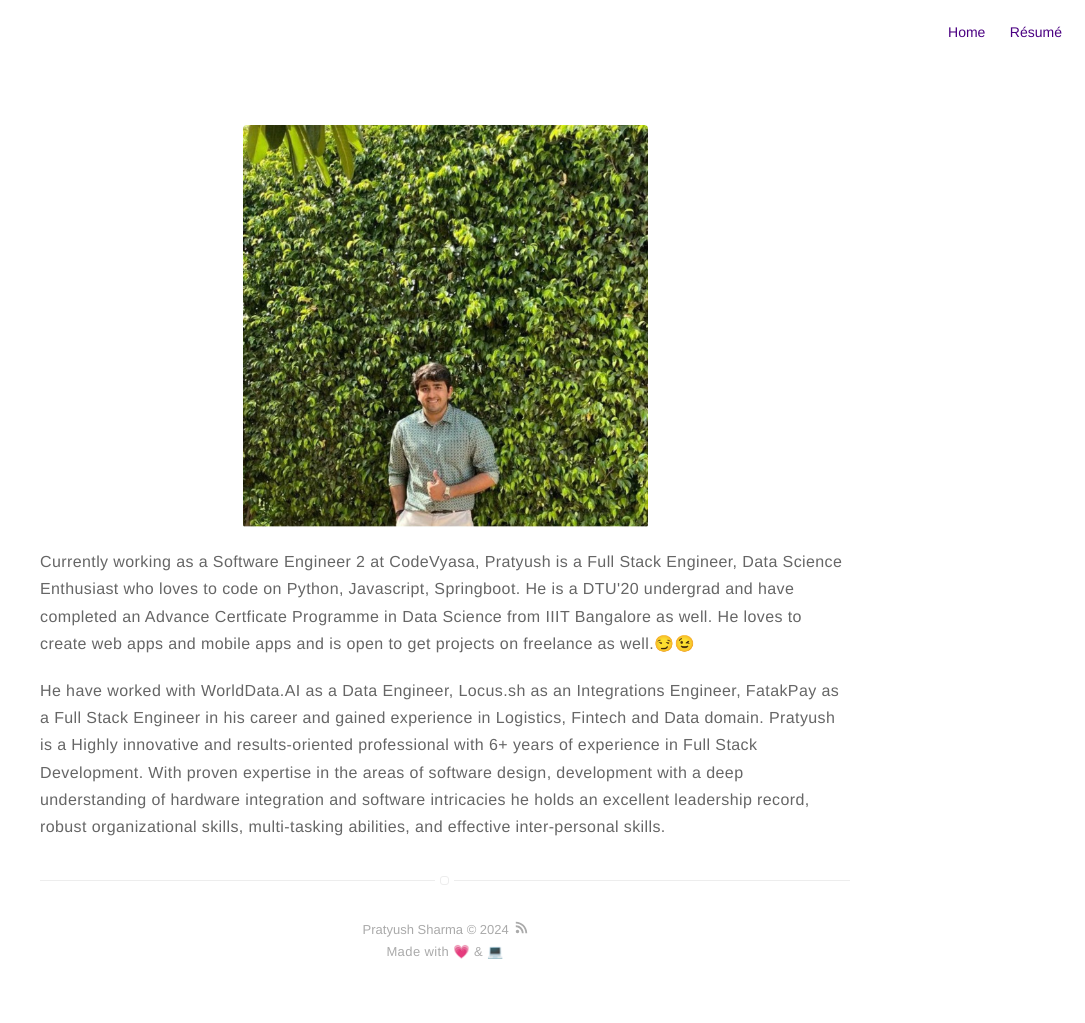
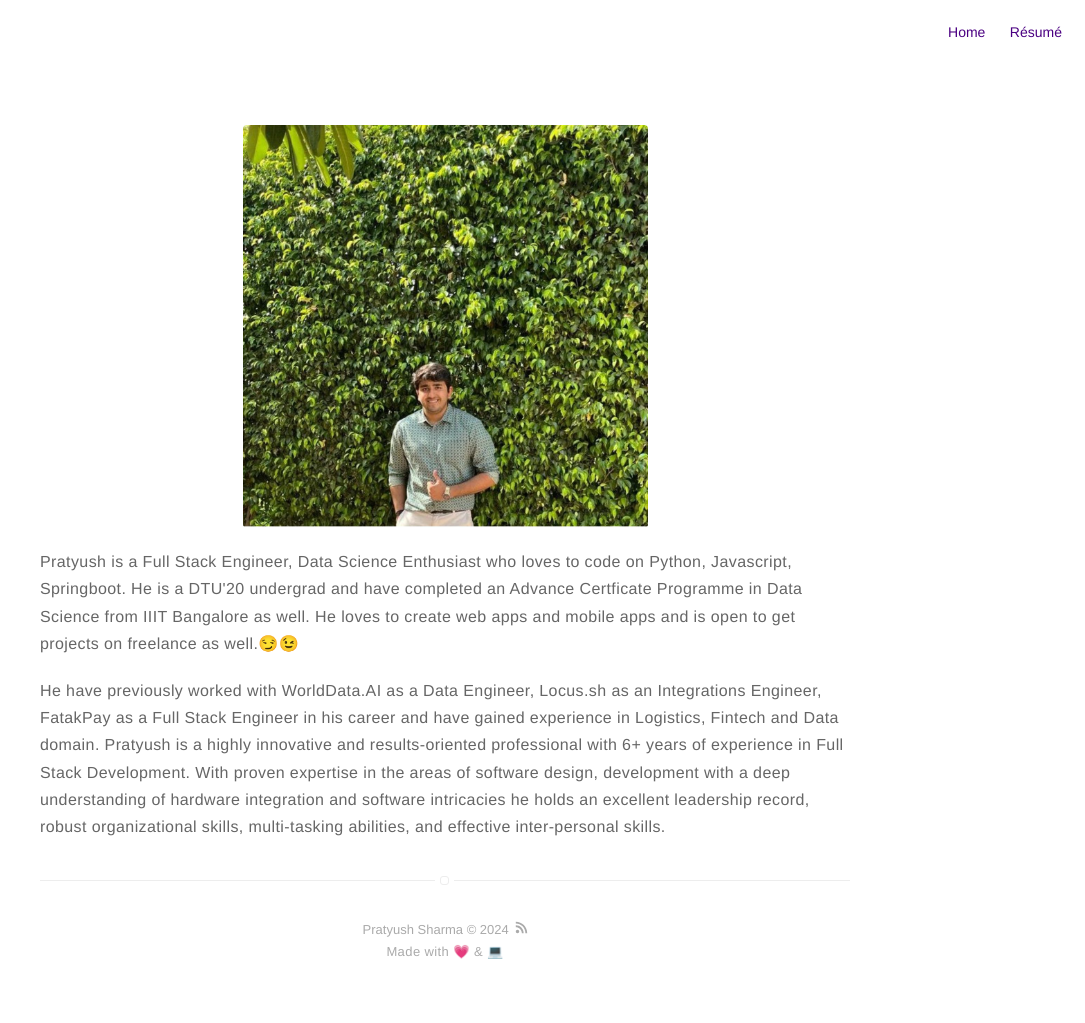
Before and after one commit to Pratyuxh/Pratyuxh.github.io, a Jekyll site: the page built from about.md, in a window 1280 px wide. Shown: the whole page, without its empty margins (195-1280 px from the left). Built offline with Jekyll 4.4.1, drawn with Linux system fonts in a browser that asks for light colours.

Commit message:
Bio Changes

```diff
--- a/about.md
+++ b/about.md
@@ -5,9 +5,9 @@ layout: page
 ![Profile Image]({% if site.external-image %}{{ site.picture }}{% else %}{{ site.url }}/{{ site.picture }}{% endif %})
 
 <p>
-Currently working as a Software Engineer 2 at CodeVyasa, Pratyush is a Full Stack Engineer, Data Science Enthusiast who loves to code on Python, Javascript, Springboot. He is a DTU'20 undergrad and have completed an Advance Certficate Programme in Data Science from IIIT Bangalore as well. He loves to create web apps and mobile apps and is open to get projects on freelance as well.😏😉
+Pratyush is a Full Stack Engineer, Data Science Enthusiast who loves to code on Python, Javascript, Springboot. He is a DTU'20 undergrad and have completed an Advance Certficate Programme in Data Science from IIIT Bangalore as well. He loves to create web apps and mobile apps and is open to get projects on freelance as well.😏😉
 </p>
 
 <p>
-He have worked with WorldData.AI as a Data Engineer, Locus.sh as an Integrations Engineer, FatakPay as a Full Stack Engineer in his career and gained experience in Logistics, Fintech and Data domain. Pratyush is a Highly innovative and results-oriented professional with 6+ years of experience in Full Stack Development. With proven expertise in the areas of software design, development with a deep understanding of hardware integration and software intricacies he holds an excellent leadership record, robust organizational skills, multi-tasking abilities, and effective inter-personal skills.
+He have previously worked with WorldData.AI as a Data Engineer, Locus.sh as an Integrations Engineer, FatakPay as a Full Stack Engineer in his career and have gained experience in Logistics, Fintech and Data domain. Pratyush is a highly innovative and results-oriented professional with 6+ years of experience in Full Stack Development. With proven expertise in the areas of software design, development with a deep understanding of hardware integration and software intricacies he holds an excellent leadership record, robust organizational skills, multi-tasking abilities, and effective inter-personal skills.
 </p>
```
